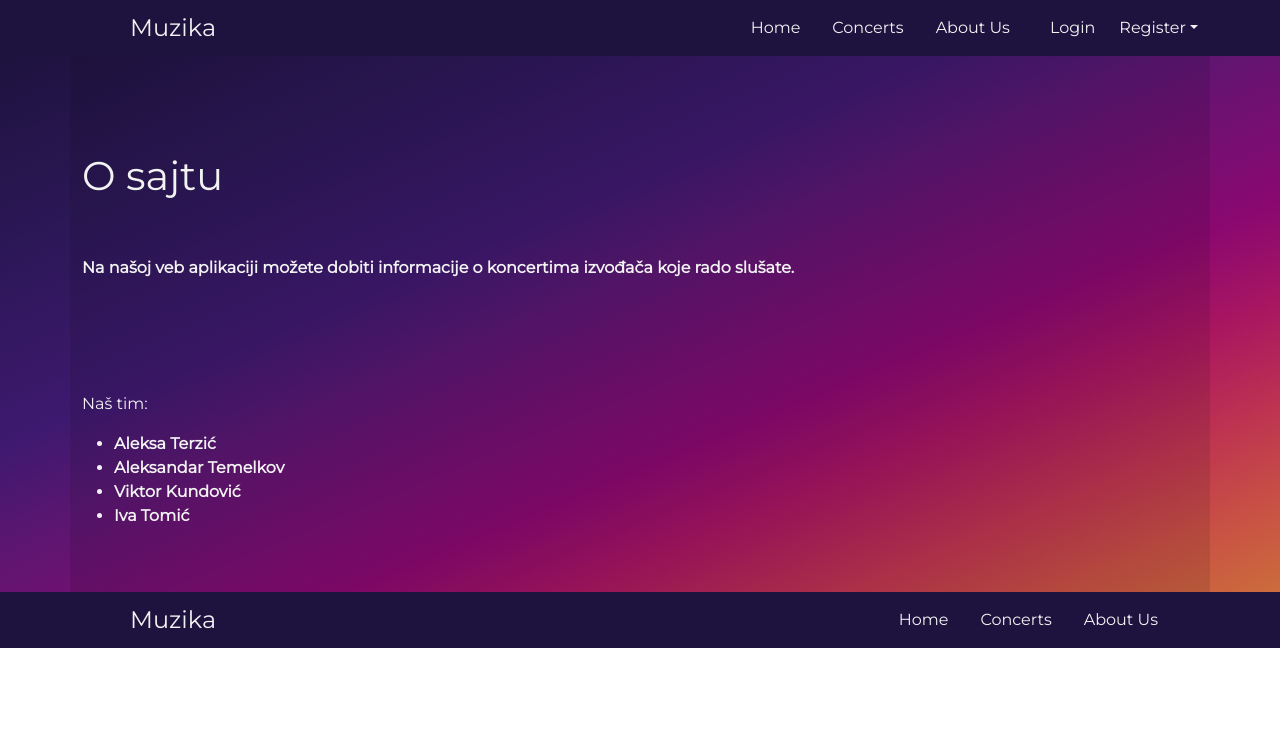
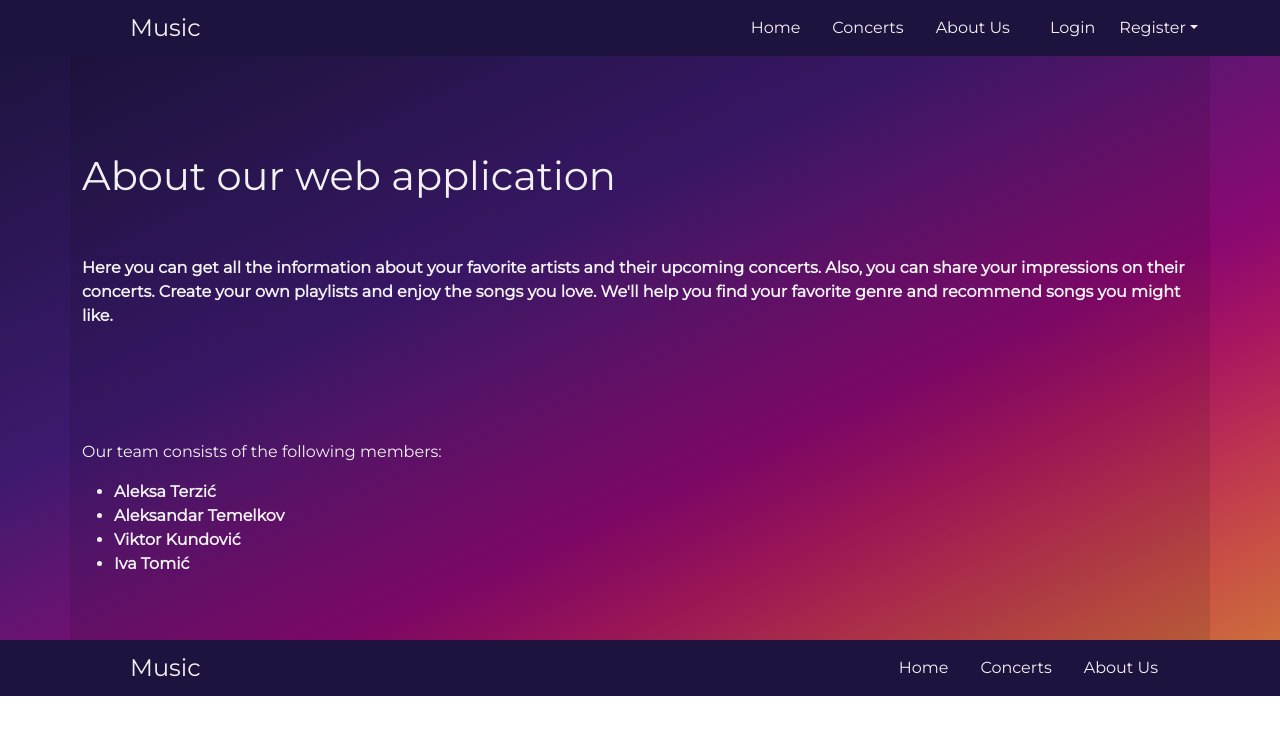
Before and after one commit to ViktorKundo/Muzika, a plain HTML site: page Static/about-us.html in a window 1280 px wide. Drawn offline with nearby package versions, Linux system fonts and the light colour scheme.

Commit message:
Update about-us.html

```diff
--- a/Static/about-us.html
+++ b/Static/about-us.html
@@ -23,7 +23,7 @@
                 <div class="d-flex flex-wrap align-items-center justify-content-center py-2">
                     <a href="#" class="d-flex align-items-center mb-3 mb-md-0 me-md-auto text-decoration-none">
                         <svg class="bi me-2" width="40" height="32"><use xlink:href="#bootstrap"/></svg>
-                        <span class="fs-4">Muzika</span>
+                        <span class="fs-4">Music</span>
                     </a>
 
                     <ul class="nav nav-pills">
@@ -65,7 +65,7 @@
                             <div class="img-temp"></div>
                         </div>
                         <div class="col-12 d-flex flex-wrap header">
-                            <h1>O sajtu</h1>
+                            <h1>About our web application</h1>
                         </div>
                     </section>
                 </div>
@@ -74,14 +74,13 @@
             <div class="container container-styles">
                 <section class="col-12 flex-wrap">
                     <div class="col-12 flex-wrap py-5 header">
-                        <p class="fw-bold">Na našoj veb aplikaciji možete dobiti informacije o koncertima izvođača koje rado slušate.
-                        </p>
+                        <p class="fw-bold">Here you can get all the information about your favorite artists and their upcoming concerts. Also, you can share your impressions on their concerts. Create your own playlists and enjoy the songs you love. We'll help you find your favorite genre and recommend songs you might like.</p>
                     </div>
                 </section>
 
                 <section class="col-12 flex-wrap">
                     <div class="col-12 flex-wrap py-5 header">
-                        <p>Naš tim:</p>
+                        <p>Our team consists of the following members:</p>
                         <ul class="fw-bold">
                             <li>Aleksa Terzić</li>
                             <li>Aleksandar Temelkov</li>
@@ -98,7 +97,7 @@
                 <div class="d-flex flex-wrap align-items-center justify-content-center py-2">
                     <a href="#" class="d-flex align-items-center mb-3 mb-md-0 me-md-auto text-decoration-none">
                         <svg class="bi me-2" width="40" height="32"><use xlink:href="#bootstrap"/></svg>
-                        <span class="fs-4">Muzika</span>
+                        <span class="fs-4">Music</span>
                     </a>
 
                     <ul class="nav nav-pills">
```
